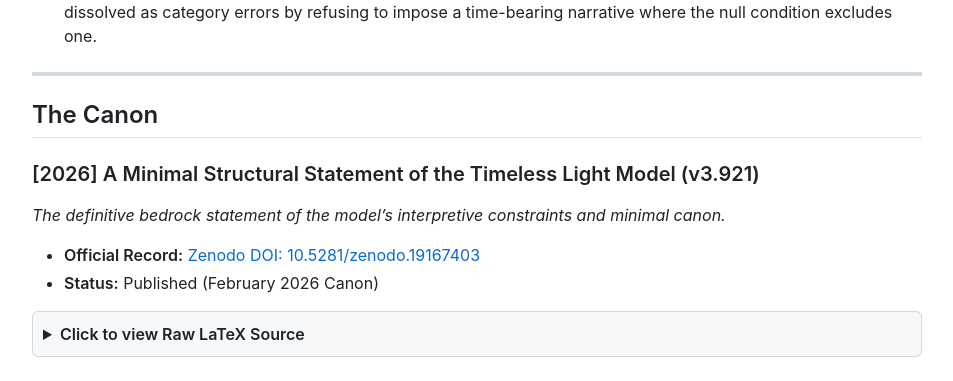
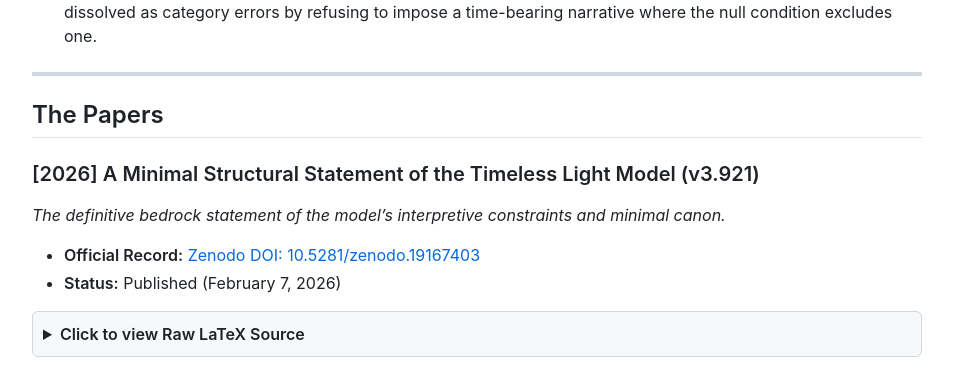
Before and after one commit to DeepSparkAi/JohnCWMcKinleyArchive, a Jekyll site: the page built from index.md, in a window 1280 px wide. Shown: the part 1979-2360 px from the top of the page, without its empty margins (163-1116 px from the left). Built offline with Jekyll 4.4.1, drawn with Linux system fonts in a browser that asks for light colours; nearby versions of some CDN libraries.

Commit message:
Rename section and update publication date format
Updated section title from 'The Canon' to 'The Papers' and modified the publication date format.

```diff
--- a/index.md
+++ b/index.md
@@ -60,12 +60,12 @@ The TLM is an interpretive framework that treats the null status of the photon a
 
 ---
 
-## The Canon
+## The Papers
 
 ### [2026] A Minimal Structural Statement of the Timeless Light Model (v3.921)
 *The definitive bedrock statement of the model's interpretive constraints and minimal canon.*
 *   **Official Record:** [Zenodo DOI: 10.5281/zenodo.19167403](https://doi.org/10.5281/zenodo.19167403)
-*   **Status:** Published (February 2026 Canon)
+*   **Status:** Published (February 7, 2026)
 
 <details markdown="1">
 <summary><b>Click to view Raw LaTeX Source</b></summary>
```
